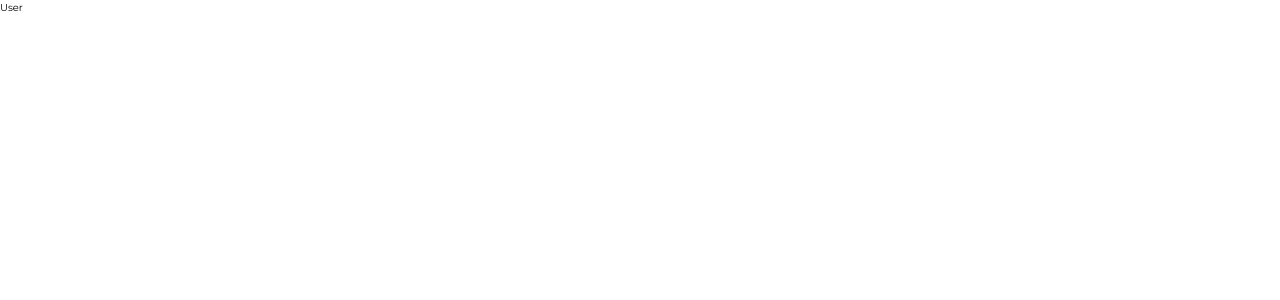
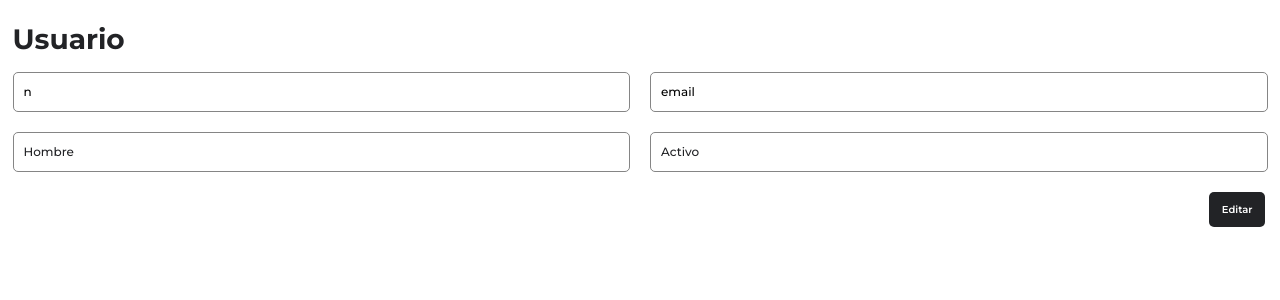
Before and after one commit to montesp/technical-test-liber, a React (Vite) app: page /user/1 in a window 1280 px wide. Shown: the top 300 px of the page. Built offline with nearby package versions, Linux system fonts and the light colour scheme; no server answers.

Commit message:
feat: Layout and styling of the user page

```diff
--- a/src/App.tsx
+++ b/src/App.tsx
@@ -6,6 +6,10 @@ const router = createBrowserRouter([
   {
     path: "/",
     element: <HomePage/>,
+  },
+  {
+    path: "user/",
+    element: <UserPage/>,
   },
   {
     path: "user/:userId",
--- a/src/app/usersSlice.ts
+++ b/src/app/usersSlice.ts
@@ -15,7 +15,14 @@ const initialState: UserState = {
     gender: '',
     name: '',
     status: ''
-  }
+  },
+  formUserData: {
+    id: 0,
+    email: 'email',
+    gender: 'ge',
+    name: 'n',
+    status: 's'
+  },
 }
 
 export const userSlice = createSlice({
@@ -35,8 +42,23 @@ export const userSlice = createSlice({
       const { name, value } = action.payload;
       state.formData[name] = value;
     },
+    updateFormUserInfo: (state, action) => {
+      const { name, value } = action.payload;
+      state.formUserData[name] = value;
+    },
+    saveFormUserInfo: (state, action) => {
+      const user = action.payload;
+      state.formUserData = user;
+    },
   }
 })
 
-export const { saveUsers, saveUser, saveCurrentUser, updateFormInfo } = userSlice.actions;
+export const {
+  saveUsers,
+  saveUser,
+  saveCurrentUser,
+  updateFormInfo,
+  updateFormUserInfo,
+  saveFormUserInfo,
+} = userSlice.actions;
 export default userSlice.reducer;
--- a/src/components/CreateUserModal/index.tsx
+++ b/src/components/CreateUserModal/index.tsx
@@ -4,7 +4,7 @@ import { useUser } from "../../hooks/useUser";
 
 export const CreateUserModal = () => {
   const { changeToCloseCreateModal } = useModal();
-  const { createUser, formData, updateFormUserData } = useUser();
+  const { createUser, formData, updateFormData } = useUser();
 
   const onSubmit = (event) => {
     event.preventDefault();
@@ -36,7 +36,7 @@ export const CreateUserModal = () => {
               className="form__input-text"
               placeholder="Nombre"
               value={formData.name}
-              onChange={updateFormUserData}
+              onChange={updateFormData}
             />
           </div>
           <div className="form__input">
@@ -46,14 +46,14 @@ export const CreateUserModal = () => {
               className="form__input-text"
               placeholder="Correo"
               value={formData.email}
-              onChange={updateFormUserData}
+              onChange={updateFormData}
             />
           </div>
           <select
             className="form__select"
             name="gender"
             value={formData.gender}
-            onChange={updateFormUserData}
+            onChange={updateFormData}
           >
             <option value="" disabled> Selecciona tu genero </option>
             <option value="male">Hombre</option>
@@ -64,7 +64,7 @@ export const CreateUserModal = () => {
             className="form__select"
             name="status"
             value={formData.status}
-            onChange={updateFormUserData}
+            onChange={updateFormData}
           >
             <option className="form__select-option form__select-option--selected" value="" disabled>
               Selecciona un estado
--- a/src/components/TableRow/index.tsx
+++ b/src/components/TableRow/index.tsx
@@ -1,3 +1,4 @@
+import { Link } from "react-router-dom";
 import { useModal } from "../../hooks/useModal";
 import { Props } from "./types";
 import { AiFillSave, AiFillEdit, AiFillDelete } from "react-icons/ai";
@@ -33,8 +34,10 @@ export const TableRow = ( { user }: Props ) => {
         <button className="button button__action">
           <AiFillSave size={14}  />
         </button>
-        <button className="button button__action">
-          <AiFillEdit size={14}  />
+        <button  className="button button__action">
+          <Link to={`user/${user.id}`}>
+            <AiFillEdit size={14}  />
+          </Link>
         </button>
         <button
           onClick={() => changeToOpenDeleteModal(user)}
--- a/src/hooks/useUser.ts
+++ b/src/hooks/useUser.ts
@@ -1,13 +1,13 @@
 import { useDispatch, useSelector } from "react-redux";
 import { env } from "../env/environment";
-import { saveUser, saveUsers, updateFormInfo } from "../app/usersSlice";
+import { saveFormUserInfo, saveUser, saveUsers, updateFormInfo, updateFormUserInfo } from "../app/usersSlice";
 import axios from "axios";
 import { User, UserCreated } from "../types/user.model";
 
 
 export const useUser = () => {
   const dispatch = useDispatch();
-  const { users, currentUser, formData } = useSelector( state => state.users);
+  const { users, currentUser, formData, formUserData  } = useSelector( state => state.users);
 
   const getAllUsers = async() => {
     const { status, data } = await axios.get(`${env.apiUrl}/public/v2/users`);
@@ -17,12 +17,18 @@ export const useUser = () => {
     }
   }
 
+  const getUser = async (userId: number) => {
+    const { status, data } = await axios.get(`${env.apiUrl}/public/v2/users/${userId}`);
+    if(status === 200){
+      dispatch(saveFormUserInfo(data));
+    }
+  }
+
   const createUser = async (newUser: UserCreated) => {
     const headers = {
       headers: { Authorization: `Bearer ${env.token}` }
     };
     const { status, data} = await axios.post(`${env.apiUrl}/public/v2/users/`, newUser, headers);
-    console.log({status, data});
     if(status === 201){
       dispatch(saveUser(data));
     }
@@ -40,18 +46,31 @@ export const useUser = () => {
     }
   }
 
-  const updateFormUserData = (event) => {
+  const updateFormData = (event) => {
     const { name, value } = event.target;
     dispatch(updateFormInfo({ name, value }));
   };
+
+  const updateFormUserData = (event) => {
+    const { name, value } = event.target;
+    dispatch(updateFormUserInfo({ name, value }));
+  };
+
+  const saveUserDataForm = (user: User) => {
+    dispatch(saveFormUserInfo(user));
+  }
 
   return {
     users,
     currentUser,
     formData,
+    formUserData,
     getAllUsers,
+    getUser,
     createUser,
     deleteUser,
-    updateFormUserData
+    updateFormData,
+    updateFormUserData,
+    saveUserDataForm,
   }
 }
--- a/src/pages/UserPage/index.tsx
+++ b/src/pages/UserPage/index.tsx
@@ -1,9 +1,85 @@
+import { useEffect } from "react";
+import { useParams } from "react-router-dom";
+import { useUser } from "../../hooks/useUser";
+
 export const UserPage = () => {
+  const params = useParams();
+  const isParamsEmpty: boolean = Object.keys(params).length === 0;
+  const { getUser, formUserData, updateFormUserData, saveUserDataForm } = useUser();
+
+
+  useEffect(() => {
+    if(!isParamsEmpty){
+      getUser(params.userId);
+      saveUserDataForm(formUserData);
+    }
+  },[])
+
+  const onSubmit = () => {
+    console.log('submit');
+  }
+
   return (
-    <div >
-      <p className='user-title'>
-        User
-      </p>
-    </div>
+    <main className="w-full max-w-1320 min-h-screen mx-auto py-7 px-5">
+      <h1 className="mb-5 text-5xl font-bold text-black desktop-sm:text-7xl">
+        { isParamsEmpty ? 'Editar usuario': 'Usuario'}
+      </h1>
+      <form
+          className="grid grid-cols-1 gap-4 w-full tablet-sm:grid-cols-2 tablet-sm:gap-8"
+          onSubmit={onSubmit}
+        >
+          <div className="p-4 border border-b border-gray-100 rounded-lg">
+            <input
+              type="text"
+              name="name"
+              className="w-full outline-none border-none text-lg font-medium"
+              placeholder="Nombre"
+              value={formUserData.name}
+              onChange={updateFormUserData}
+            />
+          </div>
+          <div className="p-4 border border-b border-gray-100 rounded-lg">
+            <input
+              type="email"
+              name="email"
+              className="w-full outline-none border-none text-lg font-medium"
+              placeholder="Correo"
+              value={formUserData.email}
+              onChange={updateFormUserData}
+            />
+          </div>
+          <select
+            className="w-full p-4 border border-gray-100 rounded-lg appearance-none bg-white text-lg text-black font-medium cursor-pointer"
+            name="gender"
+            value={formUserData.gender}
+            onChange={updateFormUserData}
+          >
+            <option className="p-4 bg-white text-md text-black" value="" disabled> Selecciona tu genero </option>
+            <option className="p-4 bg-white text-md text-black" value="male">Hombre</option>
+            <option className="p-4 bg-white text-md text-black" value="female">Mujer</option>
+          </select>
+
+          <select
+            className="w-full p-4 border border-gray-100 rounded-lg appearance-none bg-white text-lg text-black font-medium cursor-pointer"
+            name="status"
+            value={formUserData.status}
+            onChange={updateFormUserData}
+          >
+            <option className="p-4 bg-white text-md text-black" value="" disabled>
+              Selecciona un estado
+            </option>
+            <option className="p-4 bg-white text-md text-black" value="active">Activo</option>
+            <option className="p-4 bg-white text-md text-black" value="inactive">Inactivo</option>
+          </select>
+          <div className="flex justify-end w-full col-span-2">
+            <button
+              type="submit"
+              className="mx-1 py-4 px-5  border-none rounded-lg outline-none bg-black font-semibold text-white cursor-pointer"
+            >
+              Editar
+            </button>
+          </div>
+        </form>
+    </main>
   );
 }
--- a/src/styles/_variables.scss
+++ b/src/styles/_variables.scss
@@ -6,7 +6,7 @@ $light-gray:#C8C8CF;
 
 // States
 $blue: #2875A8;
-$blue-background:rgba(204, 224, 255, 0.2);
+$blue-background:#cce0ff33;
 $purple: #6F1CA6;
 $purple-background: #EEE4F2;
 $success: #16c152;
--- a/src/types/states.model.ts
+++ b/src/types/states.model.ts
@@ -4,6 +4,7 @@ export interface UserState {
   users: User[];
   currentUser: User;
   formData: UserCreated;
+  formUserData: User;
 }
 
 export interface ModalState {
--- a/tailwind.config.js
+++ b/tailwind.config.js
@@ -3,7 +3,52 @@
 export default {
   content: ["./index.html", "./src/**/*.{js,ts,jsx,tsx}"],
   theme: {
-    extend: {},
+    extend: {
+      colors: {
+        'background': '#F5F5F7',
+        'black': '#222326',
+        'white': '#FFFFFF',
+        'gray': {
+          100: '#858585',
+          200: '#C8C8CF'
+        },
+        'blue': '#2875A8',
+        'blue-background': '#CCE0FF33',
+        'purple': '#6F1CA6',
+        'purple-background': '#EEE4F2',
+        'success': '#16c152',
+        'success-background':'#16C152',
+        'error': '#F3415E',
+        'error-background': '#FFF1F2'
+      },
+      screens: {
+        'mobile-sm': '320px',
+        'mobile-md': '380px',
+        'mobile-lg': '420px',
+        'tablet-sm': '640px',
+        'tablet-md': '728px',
+        'tablet-lg': '840px',
+        'desktop-sm': '1024px',
+        'desktop-md': '1320px',
+        'desktop-lg': '1480px',
+      },
+      maxWidth: {
+        '1320': '1320px'
+      },
+      fontSize: {
+        sm: '0.8rem',
+        md: '1rem',
+        lg: '1.2rem',
+        xl: '1.4rem',
+        '2xl': '1.6rem',
+        '3xl': '1.8rem',
+        '4xl': '2.2rem',
+        '5xl': '2.4rem',
+        '6xl': '2.6rem',
+        '7xl': '2.8rem',
+        '8xl': '3rem'
+      }
+    },
   },
   plugins: [],
 };
```
